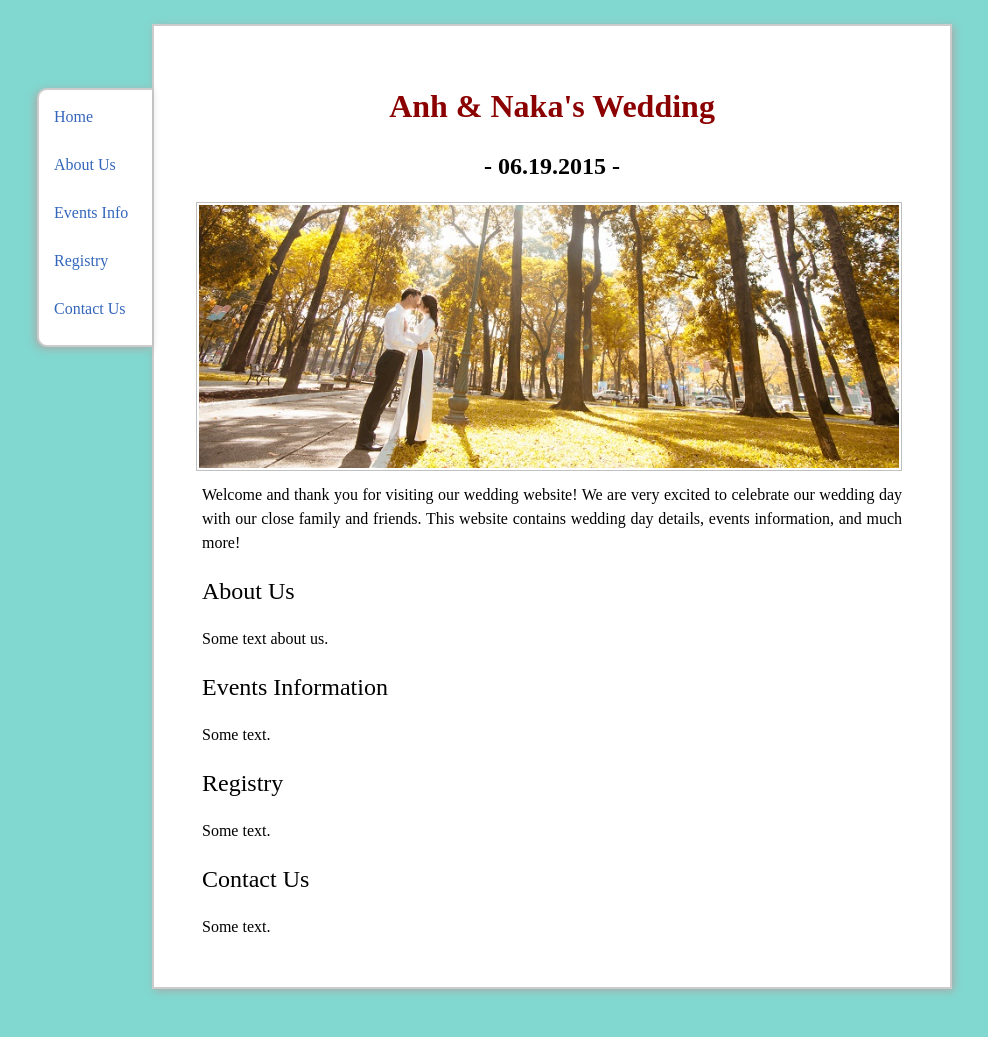
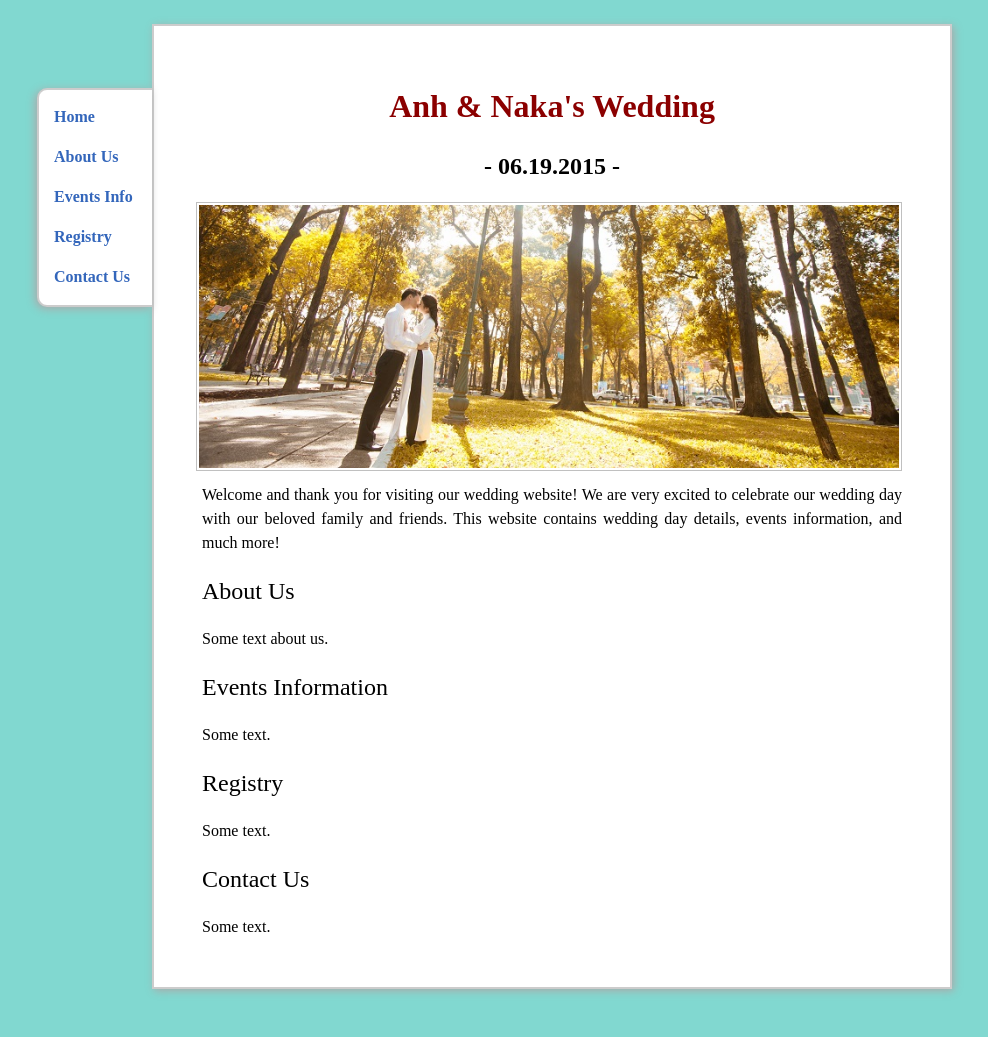
Before and after one commit to trananh/trananh.github.io, a Jekyll site: the page wedding/index.html, which Jekyll copies as it is, in a window 1280 px wide. Shown: the whole page, without its empty margins (88-1076 px from the left). Built offline with Jekyll 4.4.1, drawn with Linux system fonts in a browser that asks for light colours; nearby versions of some CDN libraries.

Commit message:
Updated wedding page.

```diff
--- a/wedding/index.html
+++ b/wedding/index.html
@@ -28,7 +28,7 @@
         <span itemscope itemtype="http://schema.org/Event">
             <meta itemprop="name" content="Anh and Naka's Wedding">
             <meta itemprop="url" content="https://trananh.github.io/wedding">
-            <meta itemprop="description" content="Anh and Naka's wedding website.">
+            <meta itemprop="description" content="Anh and Naka's Wedding">
             <meta itemprop="startDate" content="2015-06-19T17:15">
             <span itemprop="location" itemscope itemtype="http://schema.org/Place">
                 <meta itemprop="address" content="606 15th St, Oregon City, OR 97045">
@@ -42,12 +42,12 @@
                                         box-shadow: -2px 2px 8px #aaa;
                                         -webkit-box-shadow: -2px 2px 8px #aaa;
                                         -moz-box-shadow: -2px 2px 8px #aaa;">
-                <div id="navwedding" style="width: 83px; font-family: Goudy Old Style;">
-                    <p><a title="Home" href="#">Home</a></p>
-                    <p><a title="About Us" href="#about">About Us</a></p>
-                    <p><a title="Events Info" href="#events">Events Info</a></p>
-                    <p><a title="Registry" href="#registry">Registry</a></p>
-                    <p><a title="Contact Us" href="#contact">Contact Us</a></p>
+                <div id="navwedding" style="width: 83px; font-family: Goudy Old Style; font-weight: bold;">
+                    <p style="margin: 0 0 1em 0;"><a title="Home" href="#">Home</a></p>
+                    <p style="margin: 0 0 1em 0;"><a title="About Us" href="#about">About Us</a></p>
+                    <p style="margin: 0 0 1em 0;"><a title="Events Info" href="#events">Events Info</a></p>
+                    <p style="margin: 0 0 1em 0;"><a title="Registry" href="#registry">Registry</a></p>
+                    <p style="margin: 0 0 1em 0;"><a title="Contact Us" href="#contact">Contact Us</a></p>
                 </div>
             </div>
         </div>
@@ -60,7 +60,7 @@
 
             <p>
             Welcome and thank you for visiting our wedding website! We are very excited to celebrate our wedding day
-            with our close family and friends. This website contains wedding day details, events information, and much more!
+            with our beloved family and friends. This website contains wedding day details, events information, and much more!
             </p>
 
             <h1 id="about" style="font-family: Papyrus;">About Us</h1>
```
